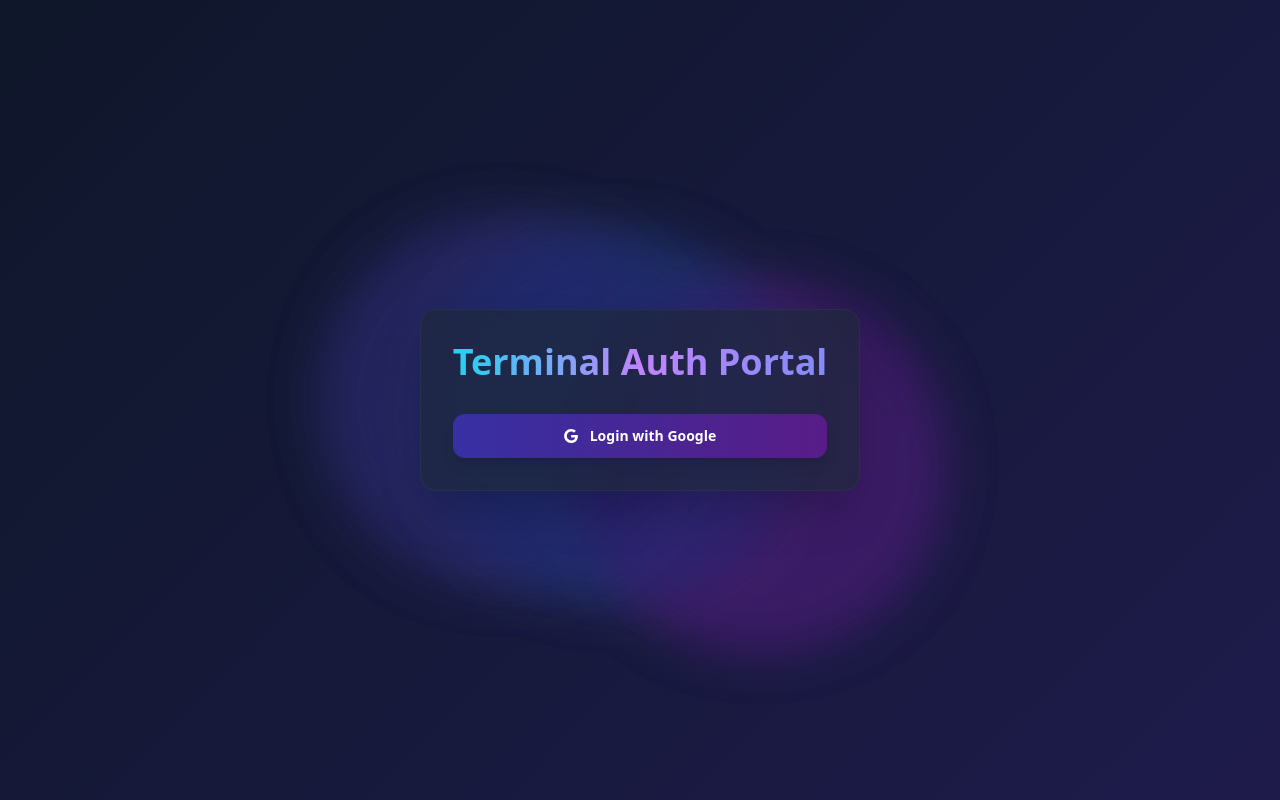
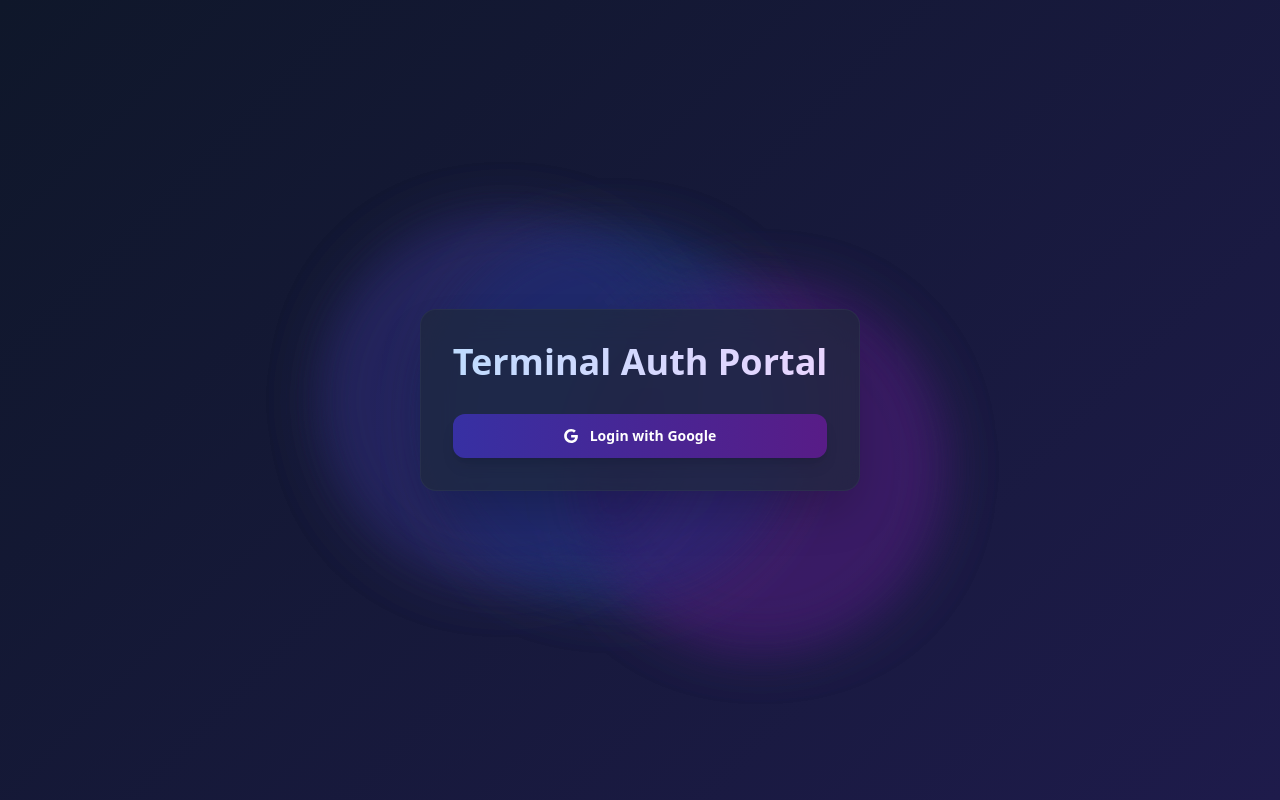
Before and after one commit to dexNivaldo/terminal-auth-portal, a React (Vite) app: page /login in a window 1280 px wide. Built offline with nearby package versions, Linux system fonts and the light colour scheme; no server answers.

Commit message:
fix: colors login

```diff
--- a/src/login.tsx
+++ b/src/login.tsx
@@ -21,7 +21,7 @@
 
                 <div className="max-w-md mx-auto">
                     <div className="glass-effect rounded-2xl shadow-2xl p-8 space-y-4">
-                        <h2 className="text-4xl font-bold text-center mb-8 bg-gradient-to-r from-cyan-400 via-purple-400 to-indigo-400 text-transparent bg-clip-text">
+                        <h2 className="text-4xl font-bold text-center mb-8 bg-gradient-to-r from-blue-200 to-purple-200 text-transparent bg-clip-text">
                             Terminal Auth Portal
                         </h2>
                         <button
```
